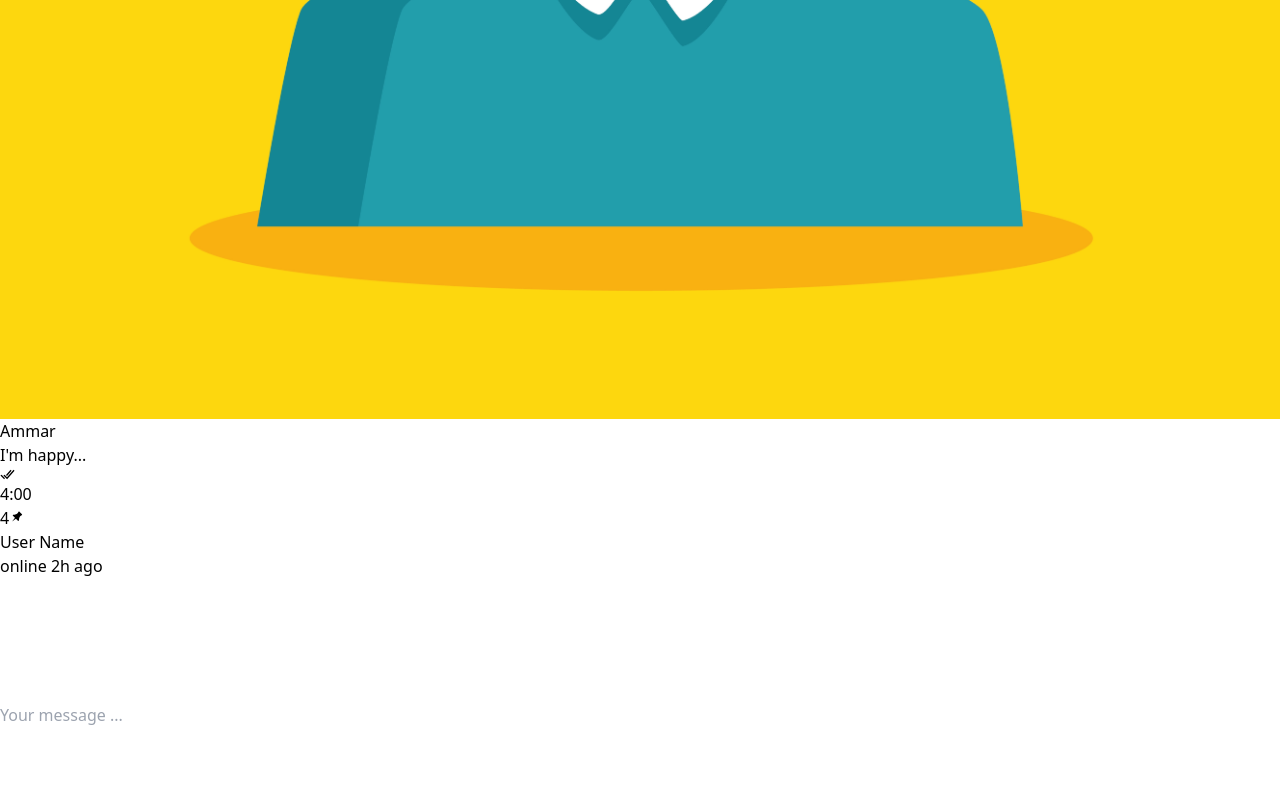
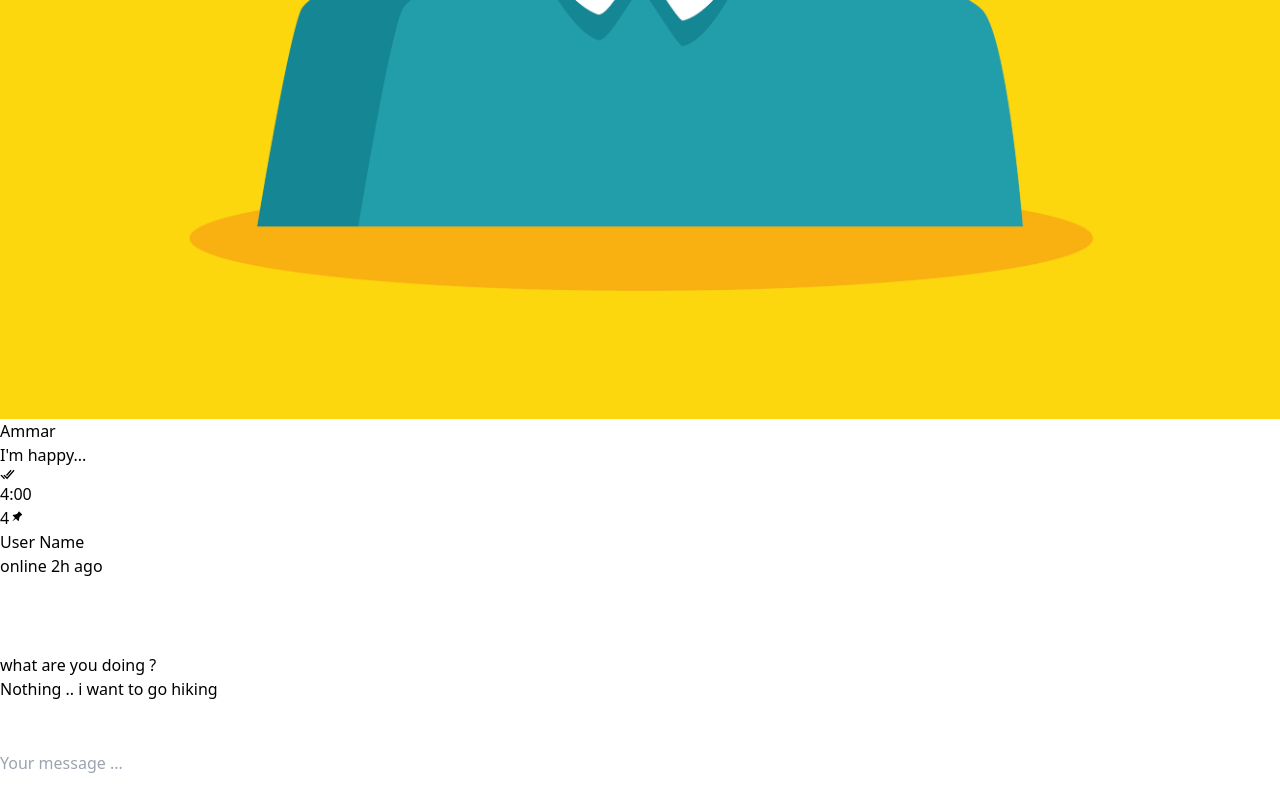
Before and after one commit to OussamaDeghfel/Chat_App, a React (Vite) app: page /allChats in a window 1280 px wide. Shown: the part 7898-8698 px from the top of the page. Before the commit the page ends 8650 px from the top, so only its background shows below. Built offline with nearby package versions, Linux system fonts and the light colour scheme.

Commit message:
define the converstaion messages

```diff
--- a/src/component/AllChats/chatConversation.tsx
+++ b/src/component/AllChats/chatConversation.tsx
@@ -4,10 +4,12 @@ import { CiSearch } from "react-icons/ci";
 import { HiMiniLink } from "react-icons/hi2";
 import { IoIosCall } from "react-icons/io";
 import { MdInsertPhoto } from "react-icons/md";
+import Conversation from "./conversation";
 
 const ChatConversation = () => {
   return (
-    <div className="w-full flex flex-col justify-between">
+    <div className="w-full max-h-screen flex flex-col">
+  {/* Navbar (Top Section) */}
   <div className="flex w-full h-20 bg-slate-800 border-b-2 border-slate-400 justify-center items-center px-2">
     <div className="flex flex-col w-full h-fit">
       <h1 className="font-bold text-2xl text-gray-300">User Name</h1>
@@ -24,19 +26,29 @@ const ChatConversation = () => {
     </div>
   </div>
 
+  {/* Conversation Area (Middle Section) */}
+  <div className="flex-1 overflow-y-scroll ">
+    <Conversation />
+  </div>
+
+  {/* Message Input (Bottom Section) */}
   <div className="flex w-full h-fit p-4 bg-slate-800 justify-center items-center space-x-5 py-2">
     <div className="flex w-fit h-fit space-x-2">
       <HiMiniLink size={25} color="white" className="cursor-pointer" />
-          <MdInsertPhoto size={25} color="white" className="cursor-pointer"/>
+      <MdInsertPhoto size={25} color="white" className="cursor-pointer" />
     </div>
 
-          <div className=" w-full flex justify-center items-center space-x-2">
-            <input type="text" placeholder="Your message ..." className="w-full h-10 bg-slate-800 border-2 border-slate-500 rounded-md px-2 outline-none text-white"/>
-            <BsSendFill size={25} color="white" className="cursor-pointer"/>
+    <div className="w-full flex justify-center items-center space-x-2">
+      <input
+        type="text"
+        placeholder="Your message ..."
+        className="w-full h-10 bg-slate-800 border-2 border-slate-500 rounded-md px-2 outline-none text-white"
+      />
+      <BsSendFill size={25} color="white" className="cursor-pointer" />
+    </div>
+  </div>
 </div>
 
-      </div>
-    </div>
   );
 };
 
--- /dev/null
+++ b/src/component/AllChats/conversation.tsx
@@ -0,0 +1,16 @@
+const Conversation = () => {
+  return (
+    <div className="p-2 justify-end items-end bottom-0 space-y-4 flex-reverse">
+      <div className="flex justify-end">
+        <p className="bg-blue-500 p-4 w-fit rounded-md">what are you doing ?</p>
+      </div>
+      <div className="flex">
+        <p className="bg-slate-300 p-4 w-fit rounded-md">
+          Nothing .. i want to go hiking
+        </p>
+      </div>
+    </div>
+  );
+};
+
+export default Conversation;
```
Lines whose indentation alone changed are shown as unchanged.
